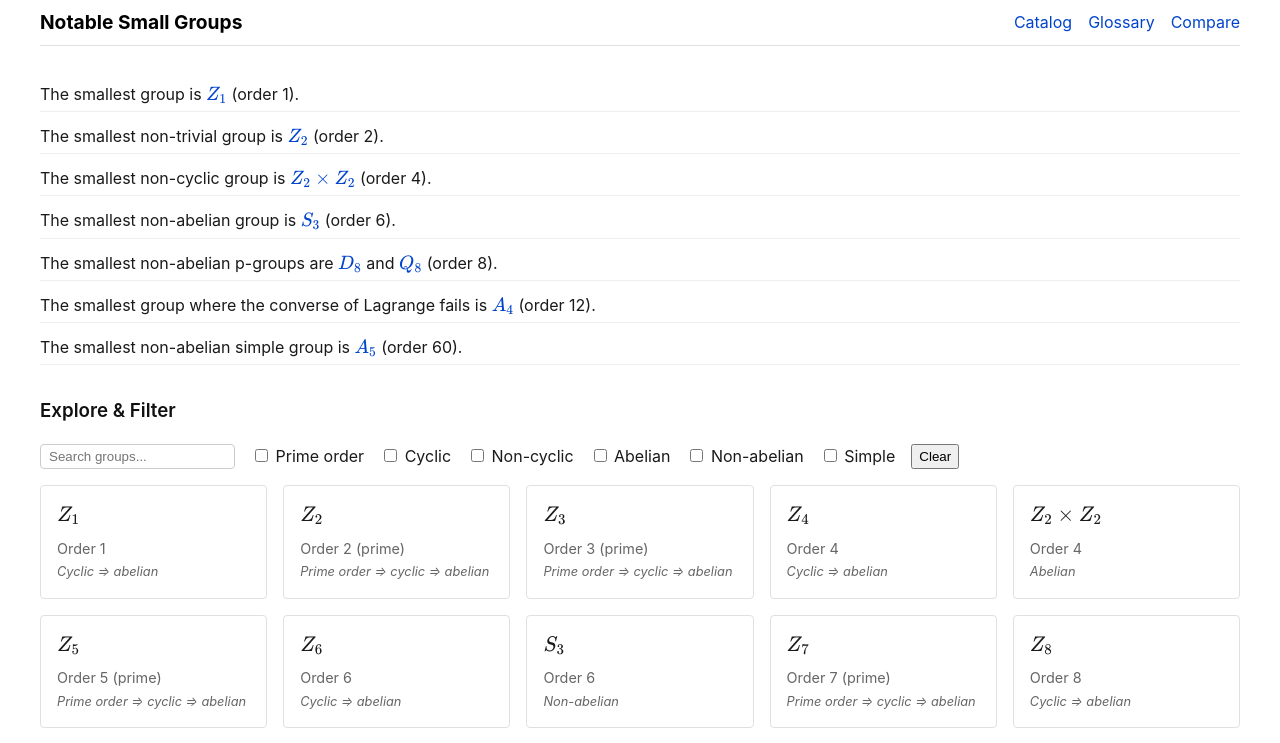
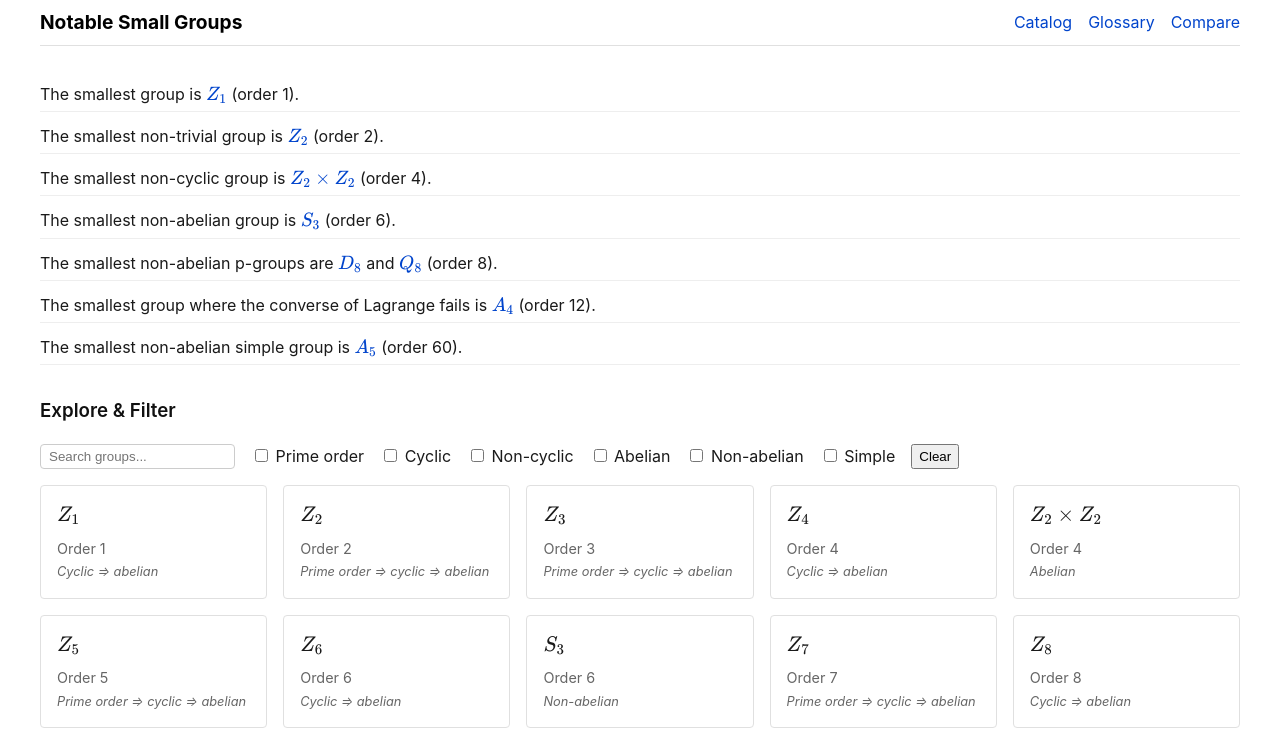
Before and after one commit to sqrt-of-2/finite-group-theory, a React (Vite) app: page / in a window 1280 px wide. Shown: the top 743 px of the page. Built offline with nearby package versions, Linux system fonts and the light colour scheme.

Commit message:
Remove (prime) text from group cards

```diff
--- a/src/pages/Landing.tsx
+++ b/src/pages/Landing.tsx
@@ -128,7 +128,6 @@ export const Landing: React.FC = () => {
                             <div style={{ fontSize: '0.9rem', color: '#666', marginTop: '0.5rem' }}>
                                 <div>
                                     Order {g.props.order}
-                                    {(primes.includes(g.props.order)) ? ' (prime)' : ''}
                                 </div>
                                 <div style={{ fontSize: '0.8rem', fontStyle: 'italic', marginTop: '0.2rem' }}>
                                     {(() => {
```
